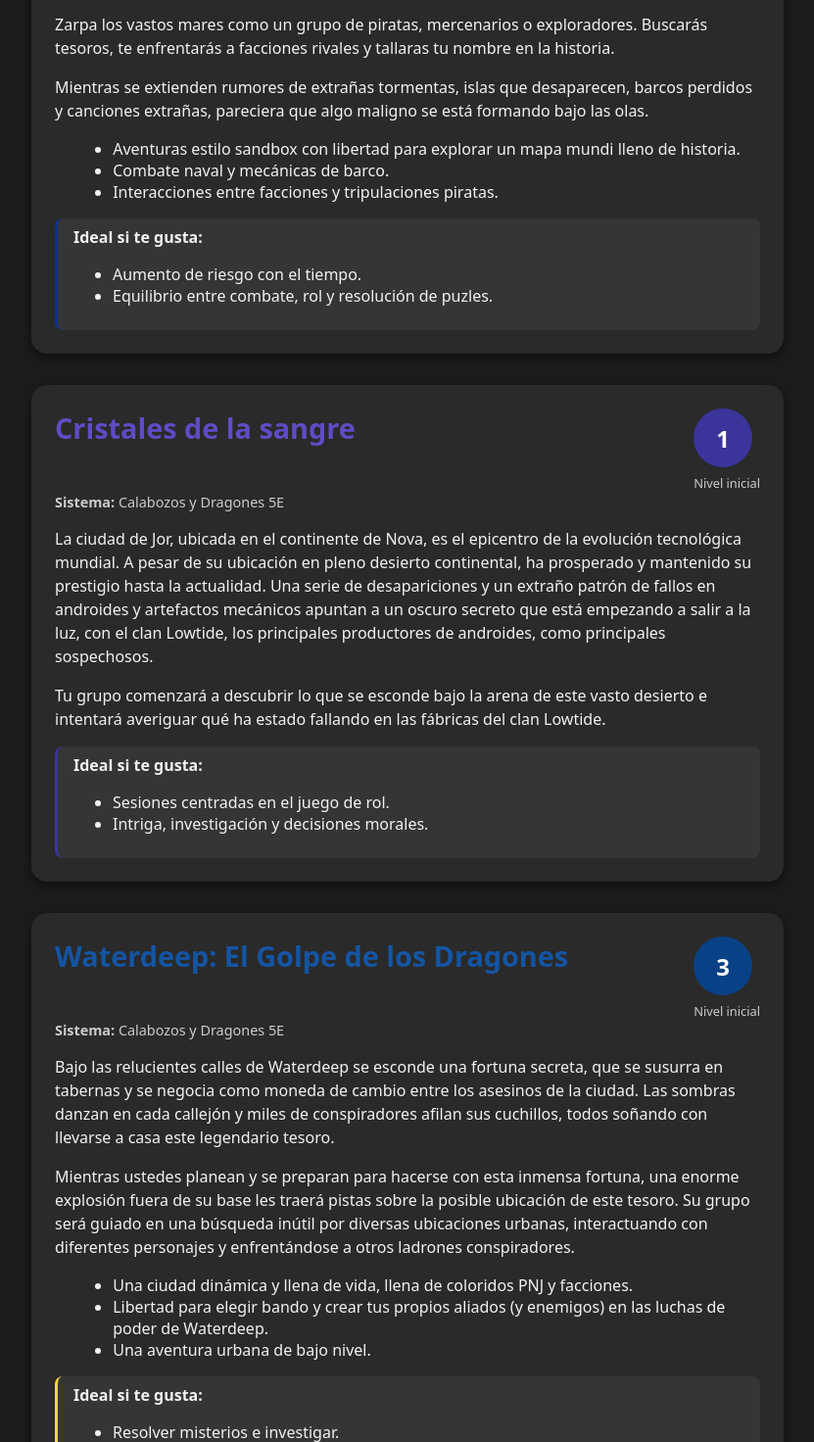
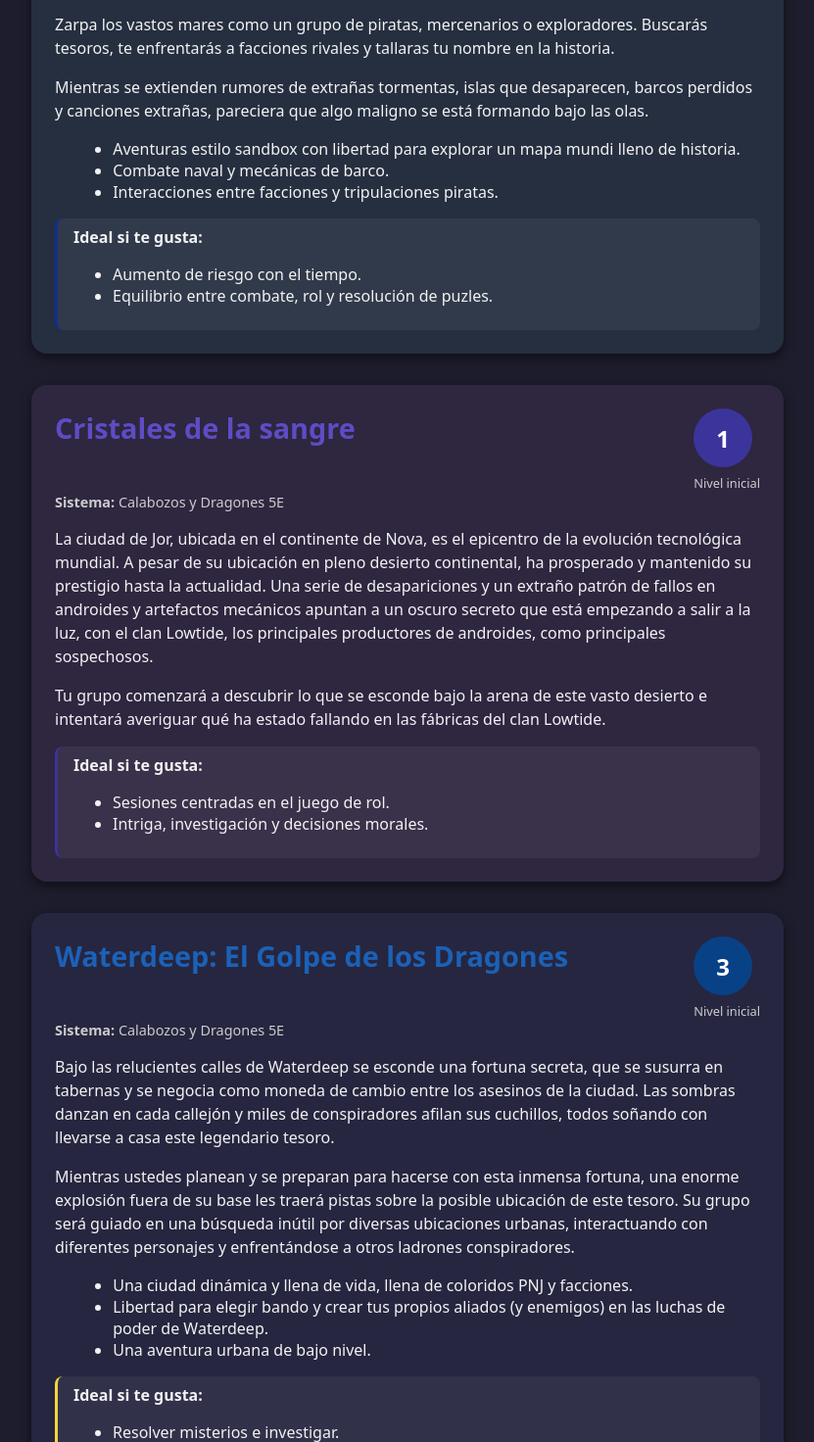
Before and after one commit to midnighght/DND-Modules, a plain HTML site: page index.html in a window 1280 px wide. Shown: the part 1328-2800 px from the top of the page at 98% size, without its empty margins (224-1055 px from the left). Drawn offline with Linux system fonts and the light colour scheme.

Commit message:
re color

```diff
--- a/index.html
+++ b/index.html
@@ -9,9 +9,9 @@
   <main class="cards-container">
 
     <!-- Example Card -->
-    <article class="card">
+    <article class="card" style="--bg-hue:350">
       <header class="card-header">
-        <h2 class="card-title" style="--accent:#a51616;">
+        <h2 class="card-title" style="--accent:#c41010;">
           La Maldición de Strahd</h2>
         <div class="level-badge" style="--accent:#7a0b0b;">
           <div class="circle">3</div>
@@ -51,7 +51,7 @@
     </article>
 
     <!-- Example Card -->
-    <article class="card">
+    <article class="card" style="--bg-hue:30">
       <header class="card-header">
         <h2 class="card-title" style="--accent:#d0a646;">
           Perfección Mecánica</h2>
@@ -84,7 +84,7 @@
     </article>
 
         <!-- Example Card -->
-    <article class="card">
+    <article class="card" style="--bg-hue:220">
       <header class="card-header">
         <h2 class="card-title" style="--accent:#4d7fe3;">
           Las Fosas Ahogadas</h2>
@@ -122,7 +122,7 @@
     </article>
 
         <!-- Example Card -->
-    <article class="card">
+    <article class="card" style="--bg-hue:260">
       <header class="card-header">
         <h2 class="card-title" style="--accent:#5e4cc5;">
           Cristales de la sangre</h2>
@@ -154,9 +154,9 @@
     </article>
 
             <!-- Example Card -->
-    <article class="card">
+    <article class="card" style="--bg-hue:240">
       <header class="card-header">
-        <h2 class="card-title" style="--accent:#1455a4;">
+        <h2 class="card-title" style="--accent:#1b61b7;">
           Waterdeep: El Golpe de los Dragones</h2>
         <div class="level-badge" style="--accent:#094186;">
           <div class="circle">3</div>
--- a/module-card.css
+++ b/module-card.css
@@ -2,7 +2,7 @@
 body {
   margin: 0;
   font-family: system-ui, sans-serif;
-  background-color: #1c1c1c;
+  background-color: #1d1d2d;
   color: #f2f2f2;
 }
 
@@ -24,15 +24,19 @@ body {
 
 /* Card */
 .card {
-  background: #2a2a2a;
+    /* --bg: #2a2a4a; */
+  /* --bg: hsl(240, 28%, 23%); */
+  --bg-hue: 240;
+    /* Accent color (overridden per card inline) */
+  --accent: #5836ed;
+
+  background: hsl(var(--bg-hue), 25%, 20%);
   border-radius: 1rem;
   padding: 1.5rem;
   max-width: 45rem;
   width: 100%;
   box-shadow: 0 4px 12px rgba(0,0,0,0.5);
 
-  /* Accent color (overridden per card inline) */
-  --accent: #5836ed;
 }
 
 /* Header with title + level */
@@ -81,7 +85,7 @@ body {
 }
 
 .card-description {
-  font-size: 1rem;
+  font-size: 16px;
   line-height: 1.5;
   margin-bottom: 1rem;
 }
```
